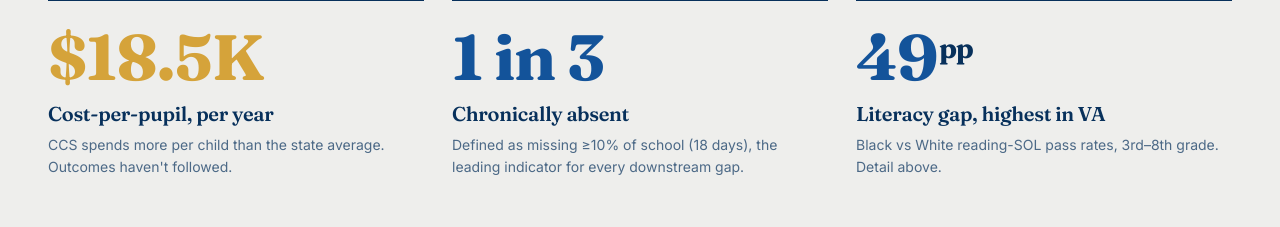
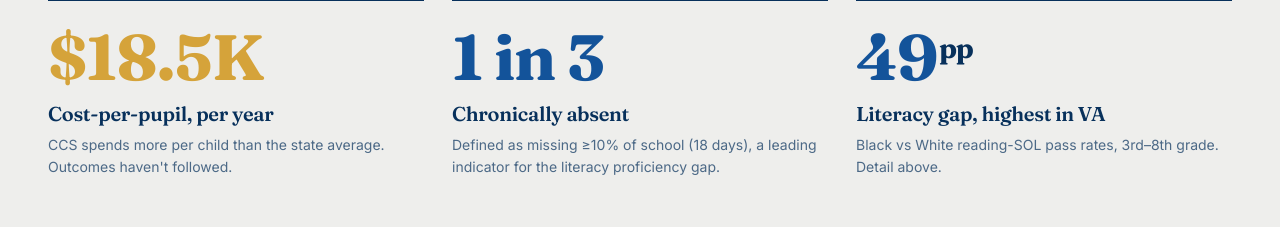
Before and after one commit to gtsantos4/cop-website, an Eleventy site: page docs/our-approach.html in a window 1280 px wide. Shown: the part 1660-1887 px from the top of the page. Built offline with nearby package versions, Linux system fonts and the light colour scheme; Eleventy itself is replaced by a stand-in of ours; files that its build step writes are made by us from their sources; files whose address does not match are found by name; what node-html-parser would draw is missing.

Commit message:
inline-edit: docs/our-approach.html · f-41

```diff
--- a/docs/our-approach.html
+++ b/docs/our-approach.html
@@ -601,7 +601,7 @@
       <div class="stat-cell">
         <div class="big" data-field="f-39">1 in 3</div>
         <h4 data-field="f-40">Chronically absent</h4>
-        <p data-field="f-41">Defined as missing ≥10% of school (18 days), the leading indicator for every downstream gap.</p>
+        <p data-field="f-41">Defined as missing ≥10% of school (18 days), a leading indicator for the literacy proficiency gap.</p>
       </div>
       <div class="stat-cell">
         <div class="big" data-field="f-42">49<sup>pp</sup></div>
```
